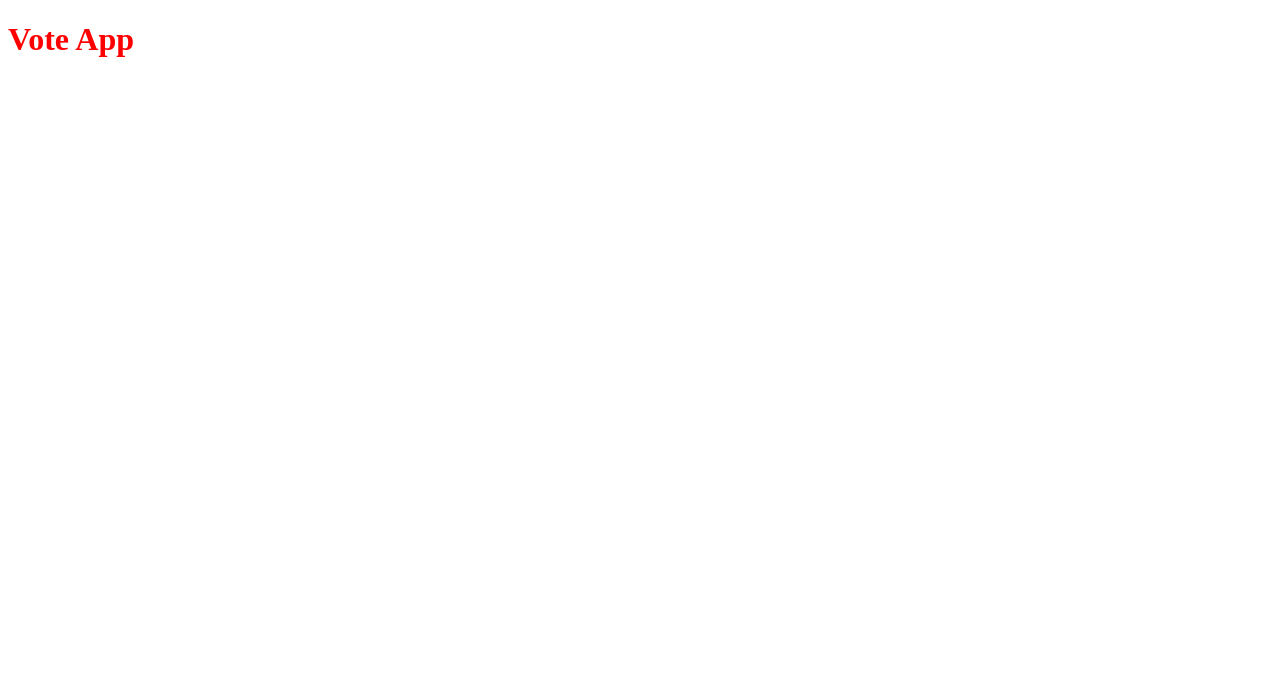
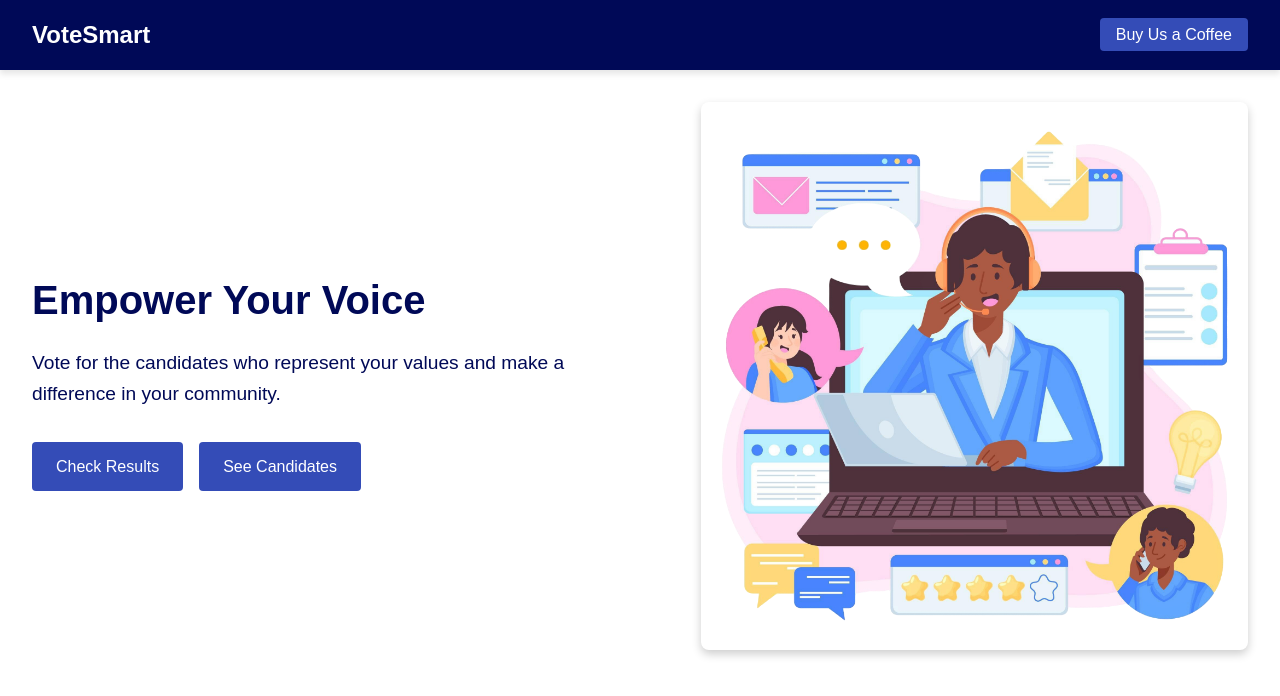
Before and after one commit to giusmahnn/nimeche, a Django app: page / in a window 1280 px wide. Before the commit the part shown is almost empty. Shown: the top 696 px of the page. Run offline with Django 5.2, Linux system fonts and the light colour scheme.

Commit message:
Added the nav and hero section

```diff
--- a/nimeche/settings/base.py
+++ b/nimeche/settings/base.py
@@ -43,6 +43,7 @@ INSTALLED_APPS = [
     'django.contrib.sessions',
     'django.contrib.messages',
     'django.contrib.staticfiles',
+	"django_browser_reload",
     'bootstrap5',
     'voting',
 ]
@@ -55,6 +56,7 @@ MIDDLEWARE = [
     'django.contrib.auth.middleware.AuthenticationMiddleware',
     'django.contrib.messages.middleware.MessageMiddleware',
     'django.middleware.clickjacking.XFrameOptionsMiddleware',
+    "django_browser_reload.middleware.BrowserReloadMiddleware",
 ]
 
 ROOT_URLCONF = 'nimeche.urls'
--- a/nimeche/urls.py
+++ b/nimeche/urls.py
@@ -21,6 +21,7 @@ from django.conf.urls.static import static
 
 urlpatterns = [
     path('admin/', admin.site.urls),
+    path("__reload__/", include("django_browser_reload.urls")),
     path('', include('voting.urls')),
 ]
 
--- a/static/css/styles.css
+++ b/static/css/styles.css
@@ -1,4 +1,152 @@
+:root {
+	--primary-color: #000957;
+	--secondary-color: #344CB7;
+	--accent-color: #FFEB00;
+	--text-color: white;
+}
 
-h1 {
-	color: red;
+* {
+	margin: 0;
+	padding: 0;
+	box-sizing: border-box;
 }
+
+html {
+	font-size: 16px;
+	font-family: 'Arial', sans-serif;
+	scroll-behavior: smooth;
+}
+
+body {
+	line-height: 1.6;
+	/* background-color: var(--primary-color); */
+	color: #333;
+	-webkit-font-smoothing: antialiased;
+	-moz-osx-font-smoothing: grayscale;
+}
+
+a {
+	text-decoration: none;
+}
+
+.navbar {
+	display: flex;
+	justify-content: space-between;
+	align-items: center;
+	padding: 1rem 2rem;
+	background-color: var(--primary-color);
+	box-shadow: 0 4px 6px rgba(0, 0, 0, 0.1);
+}
+
+.logo h1 {
+	margin: 0;
+	font-size: 1.5rem;
+	color: var(--text-color);
+}
+
+.cta .buy-coffee-btn {
+	background-color: var(--secondary-color);
+	color: var(--text-color);
+	border: none;
+	padding: 0.5rem 1rem;
+	border-radius: 4px;
+	font-size: 1rem;
+	cursor: pointer;
+	transition: background-color 0.3s ease;
+}
+
+.cta .buy-coffee-btn:hover {
+	background-color: var(--accent-color);
+	color: var(--primary-color);
+}
+
+.hero {
+	display: flex;
+	align-items: center;
+	justify-content: space-between;
+	padding: 2rem;
+	background-color: var(--background-color);
+	color: var(--text-color);
+}
+
+.hero-content {
+	max-width: 50%;
+}
+
+.hero-title {
+	font-size: 2.5rem;
+	margin-bottom: 1rem;
+	color: var(--primary-color);
+}
+
+.hero-description {
+	font-size: 1.2rem;
+	margin-bottom: 2rem;
+	color: var(--primary-color);
+}
+
+.hero-buttons {
+	display: flex;
+	gap: 1rem;
+}
+
+.hero-buttons .btn {
+	background-color: var(--secondary-color);
+	color: var(--text-color);
+	text-decoration: none;
+	padding: 0.75rem 1.5rem;
+	border-radius: 4px;
+	font-size: 1rem;
+	transition: background-color 0.3s ease;
+}
+
+.hero-buttons .btn:hover {
+	background-color: var(--accent-color);
+	color: var(--primary-color);
+}
+
+.hero-image {
+	max-width: 45%;
+}
+
+.hero-image img {
+	width: 100%;
+	height: auto;
+	border-radius: 8px;
+	box-shadow: 0 4px 10px rgba(0, 0, 0, 0.2);
+}
+
+@media (max-width: 768px) {
+	.hero {
+		flex-direction: column;
+		text-align: center;
+		padding: 1rem;
+	}
+
+	.hero-content {
+		max-width: 100%;
+		margin-bottom: 1.5rem;
+	}
+
+	.hero-title {
+		font-size: 2rem;
+	}
+
+	.hero-description {
+		font-size: 1rem;
+	}
+
+	.hero-buttons {
+		justify-content: center;
+	}
+
+	.hero-image {
+		max-width: 100%;
+	}
+
+	.hero-image img {
+		width: 100%;
+		height: auto;
+		border-radius: 4px;
+	}
+}
--- a/templates/partials/nav.html
+++ b/templates/partials/nav.html
@@ -0,0 +1,9 @@
+{% load static %}
+ <nav class="navbar">
+    <div class="logo">
+      <h1>VoteSmart</h1>
+    </div>
+    <div class="cta">
+      <a href="#" class="buy-coffee-btn">Buy Us a Coffee</a>
+    </div>
+  </nav>
--- a/voting/templates/voting/home.html
+++ b/voting/templates/voting/home.html
@@ -1,4 +1,17 @@
 {% extends "base.html" %}
 {% load static %} {% block title %} Vote Here {% endblock title %} {% block content %}
-<h1>Vote App</h1>
+<section class="hero">
+  <div class="hero-content">
+    <h1 class="hero-title">Empower Your Voice</h1>
+    <p class="hero-description">Vote for the candidates who represent your values and make a difference in your community.</p>
+    <div class="hero-buttons">
+      <a href="#" class="btn">Check Results</a>
+      <a href="#" class="btn">See Candidates</a>
+    </div>
+  </div>
+  <div class="hero-image">
+    <img src="{% static 'image/hero-image.png' %}" alt="Students voting" />
+  </div>
+</section>
+
 {% endblock content %}
```
Also changed, not shown: static/image/hero-image.png (added).
